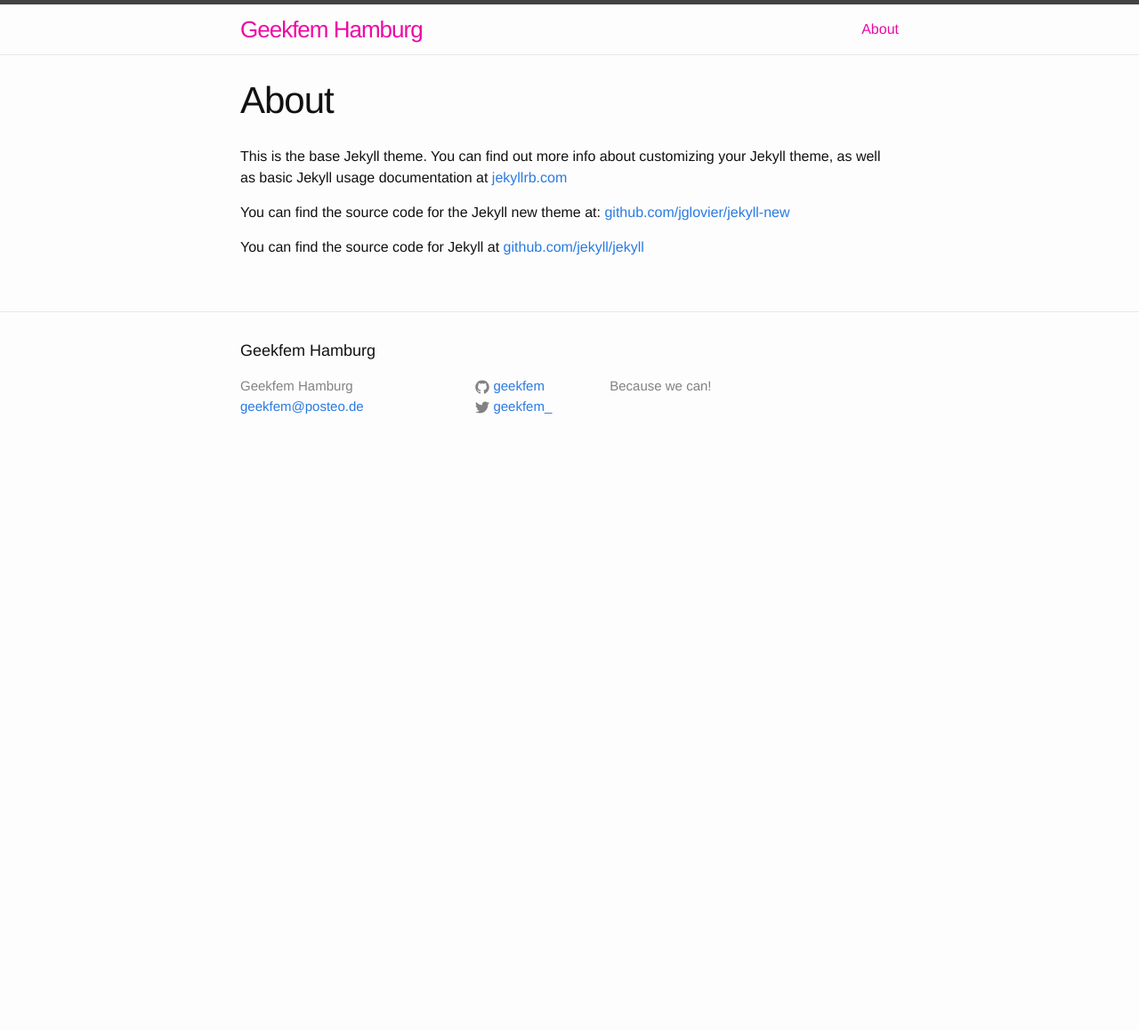
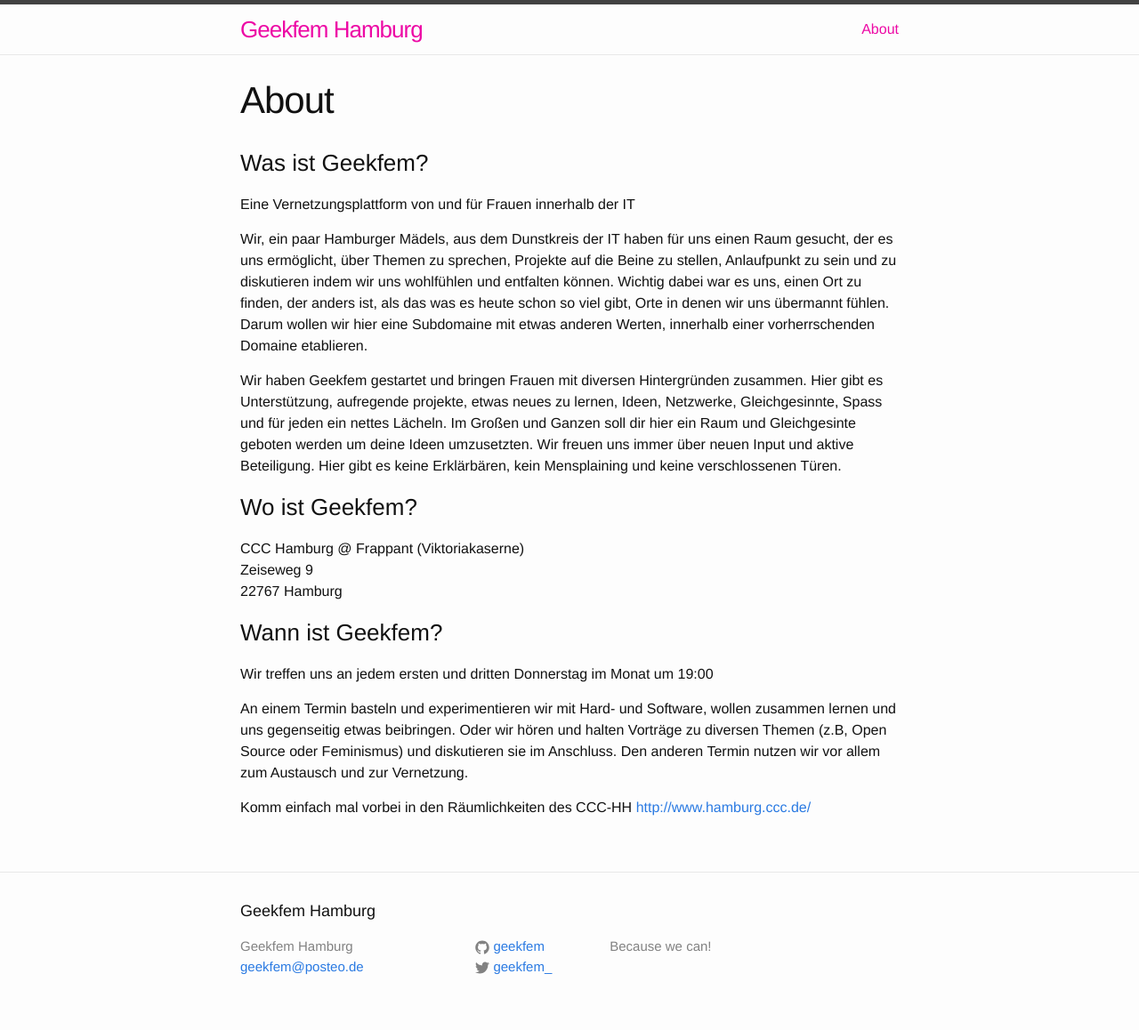
Before and after one commit to geekfem/geekfem.github.io, a Jekyll site: the page built from about.md, in a window 1280 px wide. Shown: the whole page at 89% size. Built offline with Jekyll 4.4.1, drawn with Linux system fonts in a browser that asks for light colours; before the commit the page ends 900 px from its top, so only the background shows below that.

Commit message:
anpassen der about page

```diff
--- a/about.md
+++ b/about.md
@@ -4,8 +4,24 @@
 permalink: /about/
 ---
 
-This is the base Jekyll theme. You can find out more info about customizing your Jekyll theme, as well as basic Jekyll usage documentation at [jekyllrb.com](http://jekyllrb.com/)
+### Was ist Geekfem?
+Eine Vernetzungsplattform von und für Frauen innerhalb der IT
 
-You can find the source code for the Jekyll new theme at: [github.com/jglovier/jekyll-new](https://github.com/jglovier/jekyll-new)
+Wir, ein paar Hamburger Mädels, aus dem Dunstkreis der IT haben für uns einen Raum  gesucht, der es uns ermöglicht, über Themen zu sprechen, Projekte auf die Beine zu stellen, Anlaufpunkt zu sein und zu diskutieren indem wir uns wohlfühlen und entfalten können.
+Wichtig dabei war es uns, einen Ort zu finden, der anders ist, als das was es heute schon so viel gibt, Orte in denen wir uns übermannt fühlen. Darum wollen wir hier eine Subdomaine mit etwas anderen Werten, innerhalb einer vorherrschenden Domaine etablieren.
 
-You can find the source code for Jekyll at [github.com/jekyll/jekyll](https://github.com/jekyll/jekyll)
+Wir haben Geekfem gestartet und bringen Frauen mit diversen Hintergründen zusammen.
+Hier gibt es Unterstützung, aufregende projekte, etwas neues zu lernen, Ideen, Netzwerke, Gleichgesinnte, Spass und für jeden ein nettes Lächeln. Im Großen und Ganzen soll dir hier ein Raum und Gleichgesinte geboten werden um deine Ideen umzusetzten. Wir freuen uns immer über neuen Input und aktive Beteiligung. Hier gibt es keine Erklärbären, kein Mensplaining und keine verschlossenen Türen.
+
+### Wo ist Geekfem?
+CCC Hamburg @ Frappant (Viktoriakaserne)
+Zeiseweg 9
+22767 Hamburg
+
+### Wann ist Geekfem?
+Wir treffen uns an jedem ersten und dritten Donnerstag im Monat um 19:00
+
+An einem Termin basteln und experimentieren wir mit Hard- und Software, wollen zusammen lernen und uns gegenseitig etwas beibringen. Oder wir hören und halten Vorträge zu diversen Themen (z.B, Open Source oder Feminismus) und diskutieren sie im Anschluss. Den anderen Termin nutzen wir vor allem zum Austausch und zur Vernetzung.
+
+Komm einfach mal vorbei in den Räumlichkeiten des CCC-HH
+<a href='http://www.hamburg.ccc.de/'>http://www.hamburg.ccc.de/</a>
```
